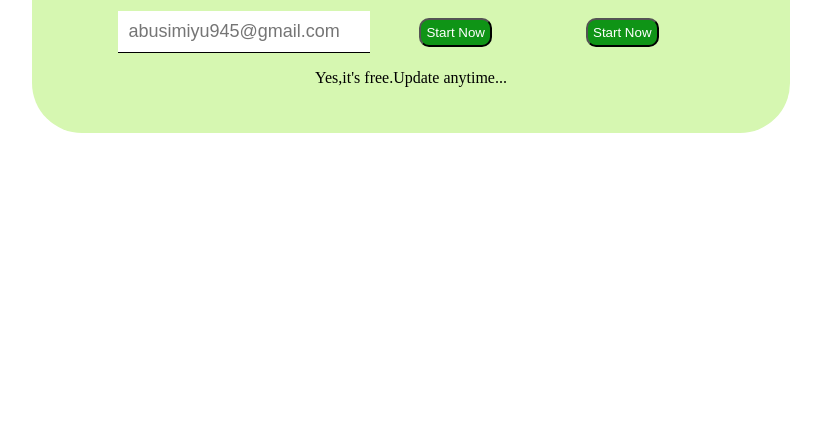
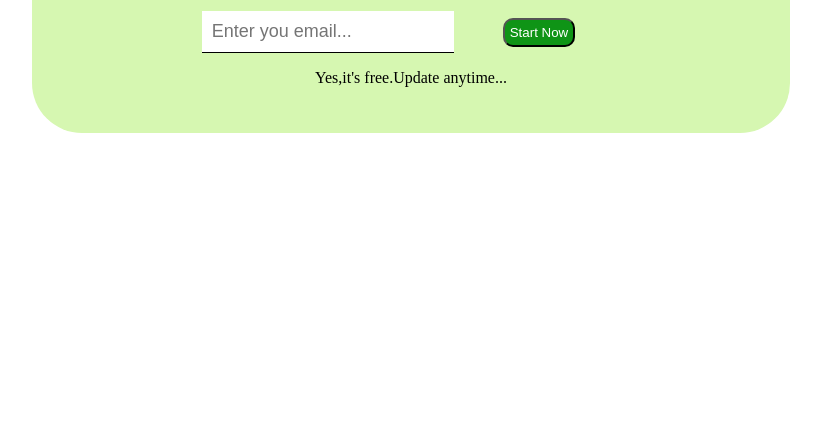
Before and after one commit to abusimiyu945/Web-Devepment, a plain HTML site: page index.html in a window 1280 px wide. Shown: the part 367-800 px from the top of the page, without its empty margins (229-1050 px from the left). Drawn offline with Linux system fonts and the light colour scheme.

Commit message:
change place holder and delete button

```diff
--- a/index.html
+++ b/index.html
@@ -11,8 +11,7 @@
     <div class="card">
        <h1>It's more than a website.It's  your future.</h1>
        <div class="card-content">
-         <input type="email" placeholder="abusimiyu945@gmail.com">
-        <button class="button">Start Now  </button>
+         <input type="email" placeholder="Enter you email...">
         <button class="button">Start Now  </button>
 
        </div>
```
